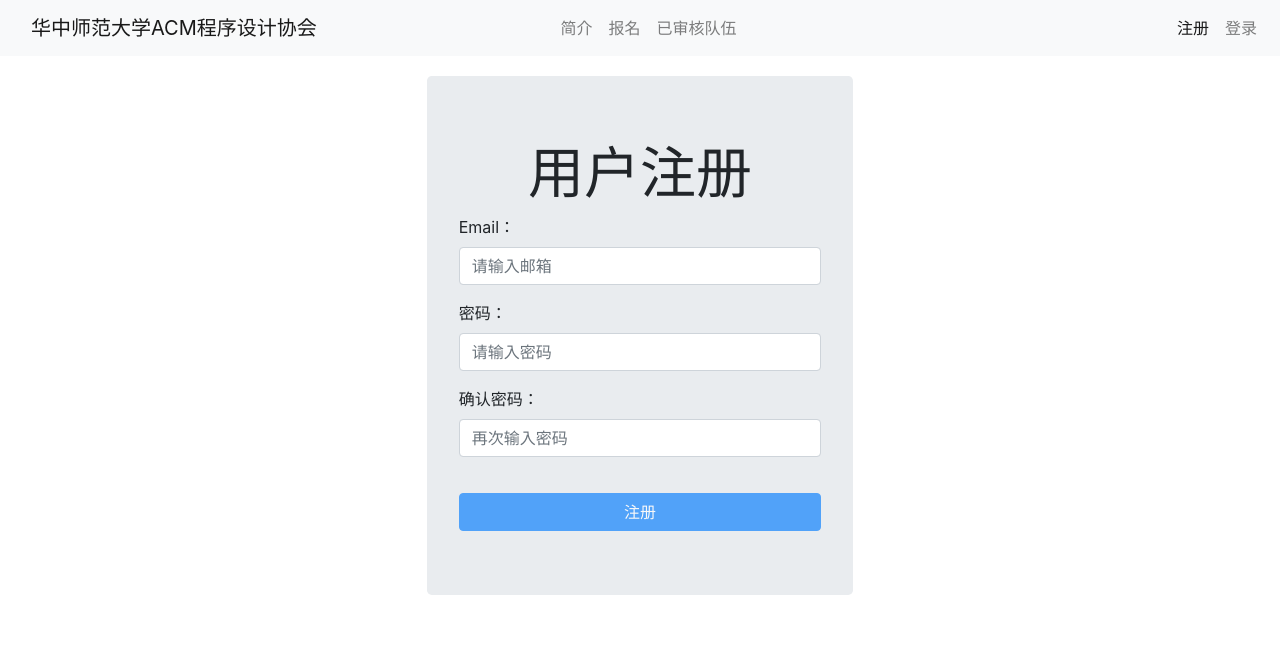
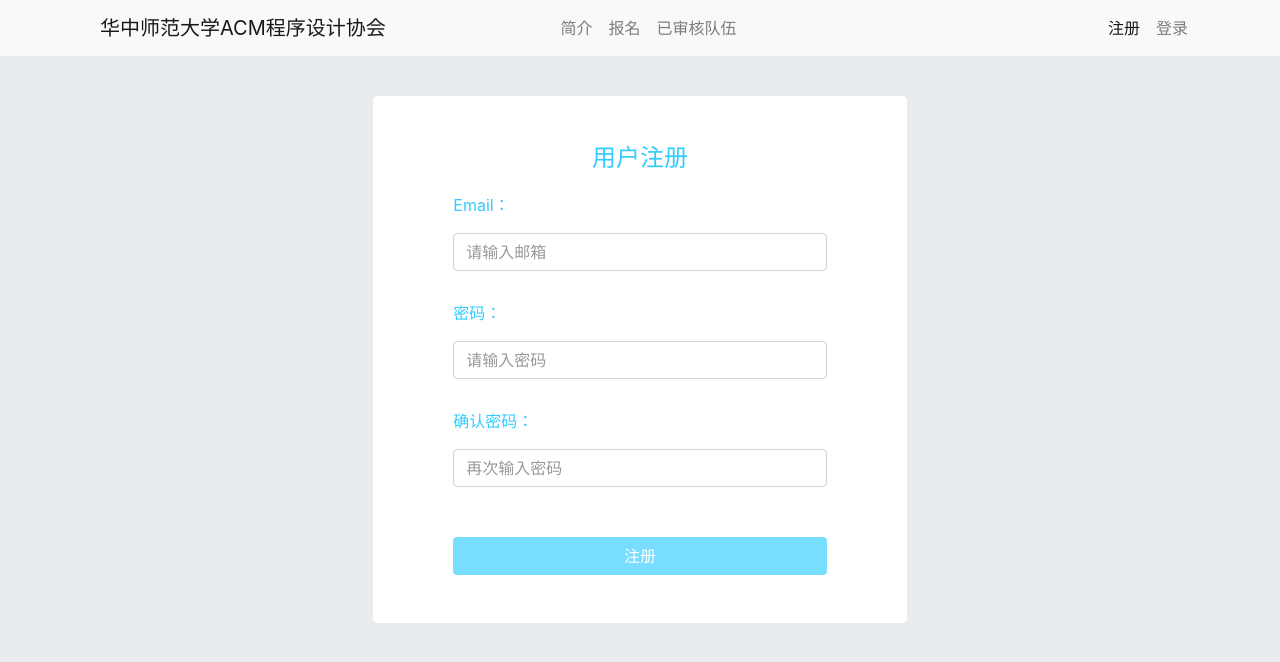
Before and after one commit to MCVI/Ukada2, an Angular app in the folder ukada2-website/: page /register in a window 1280 px wide. Shown: the top 662 px of the page. Built offline with nearby package versions, Linux system fonts and the light colour scheme.

Commit message:
Modify login and register page style.

```diff
--- a/ukada2-website/src/app/introduction/introduction.component.css
+++ b/ukada2-website/src/app/introduction/introduction.component.css
@@ -0,0 +1,10 @@
+.full {
+  background-color: #e9ecef;
+  height: 100%;
+  width: 100%;
+  position: fixed;
+}
+.full .container {
+  background-color: #ffffff;
+  margin-top: 40px !important;
+}
--- a/ukada2-website/src/app/introduction/introduction.component.html
+++ b/ukada2-website/src/app/introduction/introduction.component.html
@@ -1,9 +1,11 @@
-<div class="container jumbotron" style="margin-top: 20px;">
-  <div class="text-center">
-    <h3>华中师范大学</h3>
-    <h1 class="display-4">2018年ACM程序设计竞赛</h1>
+<div class="full">
+  <div class="container jumbotron">
+    <div class="text-center">
+      <h1>MINIEYE 杯</h1>
+      <h2>第十六届华中师范大学ACM程序设计竞赛</h2>
+    </div>
+
+    <strong>华中师范大学ACM程序设计竞赛</strong>
+    是一年一度的面向全武汉各高校选手的编程竞赛。本次比赛由华中师范大学计算机学院主办，华中师范大学ACM协会承办，旨在加强武汉地区各高校ACM选手的交流，分享优秀经验，吸引更多的编程爱好者参与。欢迎大家加入比赛交流群：198471042
   </div>
-
-  <strong>华中师范大学ACM程序设计竞赛</strong>
-  是一年一度的面向全武汉各高校选手的编程竞赛。本次比赛由华中师范大学计算机学院主办，华中师范大学ACM协会承办，旨在加强武汉地区各高校ACM选手的交流，分享优秀经验，吸引更多的编程爱好者参与。欢迎大家加入比赛交流群：198471042
 </div>
--- a/ukada2-website/src/app/login/login.component.css
+++ b/ukada2-website/src/app/login/login.component.css
@@ -0,0 +1,44 @@
+.full {
+  background-color: #e9ecef;
+  height: 100%;
+  width: 100%;
+  position: fixed;
+}
+
+.full .container {
+  background-color: #fff;
+  margin-top: 40px !important;
+  padding: 3rem 5rem;
+}
+
+.login-title {
+  margin-bottom: 20px;
+  color: #33ccff;
+}
+
+.form-group {
+  margin-bottom: 30px;
+}
+
+.form-group label {
+  margin-bottom: 1rem;
+  color: #33ccff;
+}
+
+.btn-submit {
+  color: #fff;
+  background-color: #33ccff;
+}
+
+input::-webkit-input-placeholder{
+  color: #999;
+}
+input::-moz-placeholder{   /* Mozilla Firefox 19+ */
+  color: #999;
+}
+input:-moz-placeholder{    /* Mozilla Firefox 4 to 18 */
+  color: #999;
+}
+input:-ms-input-placeholder{  /* Internet Explorer 10-11 */
+  color: #999;
+}
--- a/ukada2-website/src/app/login/login.component.html
+++ b/ukada2-website/src/app/login/login.component.html
@@ -1,6 +1,7 @@
-<div class="container jumbotron col-4" style="margin-top: 20px;">
+<div class="full">
+  <div class="container jumbotron col-5" style="margin-top: 20px;">
     <form #login_form="ngForm" (ngSubmit)="user_login(login_form)">
-    <h1 class="display-4 text-center">用户登录</h1>
+      <h4 class="text-center login-title">用户登录</h4>
 
       <div class="form-group">
         <label for="email">Email：</label>
@@ -34,7 +35,8 @@
         </div>
       </div>
 
-    <button type="submit" class="btn btn-primary col-12" style="margin-top: 20px;" [disabled]="login_form.form.invalid">登录</button>
+      <button type="submit" class="btn btn-submit col-12" style="margin-top: 20px;" [disabled]="login_form.form.invalid">登录</button>
 
     </form>
   </div>
+</div>
--- a/ukada2-website/src/app/nav-bar/nav-bar.component.css
+++ b/ukada2-website/src/app/nav-bar/nav-bar.component.css
@@ -0,0 +1,7 @@
+.navbar {
+
+}
+
+.container {
+  max-width: 1140px;
+}
--- a/ukada2-website/src/app/nav-bar/nav-bar.component.html
+++ b/ukada2-website/src/app/nav-bar/nav-bar.component.html
@@ -1,5 +1,6 @@
 <nav class="navbar navbar-expand-lg navbar-light bg-light">
 
+  <div class="container">
     <p class="navbar-brand col-md-3 justify-content-start" style="margin-bottom:0">华中师范大学ACM程序设计协会</p>
 
 		<ul class="navbar-nav col-md-6 justify-content-center">
@@ -44,5 +45,5 @@
 					</li>
 			</ul>
 		</ng-template>
-
+	</div>
 </nav>
--- a/ukada2-website/src/app/register/register.component.css
+++ b/ukada2-website/src/app/register/register.component.css
@@ -0,0 +1,44 @@
+.full {
+  background-color: #e9ecef;
+  height: 100%;
+  width: 100%;
+  position: fixed;
+}
+
+.full .container {
+  background-color: #fff;
+  margin-top: 40px !important;
+  padding: 3rem 5rem;
+}
+
+.register-title {
+  margin-bottom: 20px;
+  color: #33ccff;
+}
+
+.form-group {
+  margin-bottom: 30px;
+}
+
+.form-group label {
+  margin-bottom: 1rem;
+  color: #33ccff;
+}
+
+.btn-submit {
+  color: #fff;
+  background-color: #33ccff;
+}
+
+input::-webkit-input-placeholder{
+  color: #999;
+}
+input::-moz-placeholder{   /* Mozilla Firefox 19+ */
+  color: #999;
+}
+input:-moz-placeholder{    /* Mozilla Firefox 4 to 18 */
+  color: #999;
+}
+input:-ms-input-placeholder{  /* Internet Explorer 10-11 */
+  color: #999;
+}
--- a/ukada2-website/src/app/register/register.component.html
+++ b/ukada2-website/src/app/register/register.component.html
@@ -1,7 +1,8 @@
-<div class="container jumbotron col-4" style="margin-top: 20px;">
+<div class="full">
+  <div class="container jumbotron col-5">
     <form #reg_form="ngForm" (ngSubmit)="user_register(reg_form)">
 
-    <h1 class="display-4 text-center">用户注册</h1>
+      <h4 class="text-center register-title">用户注册</h4>
 
       <div class="form-group">
         <label for="email">Email：</label>
@@ -48,7 +49,8 @@
         </div>
       </div>
 
-    <button type="submit" class="btn btn-primary col-12" style="margin-top: 20px;" [disabled]="reg_form.form.invalid">注册</button>
+      <button type="submit" class="btn btn-submit col-12" style="margin-top: 20px;" [disabled]="reg_form.form.invalid">注册</button>
 
     </form>
   </div>
+</div>
```
Lines whose indentation alone changed are shown as unchanged.
